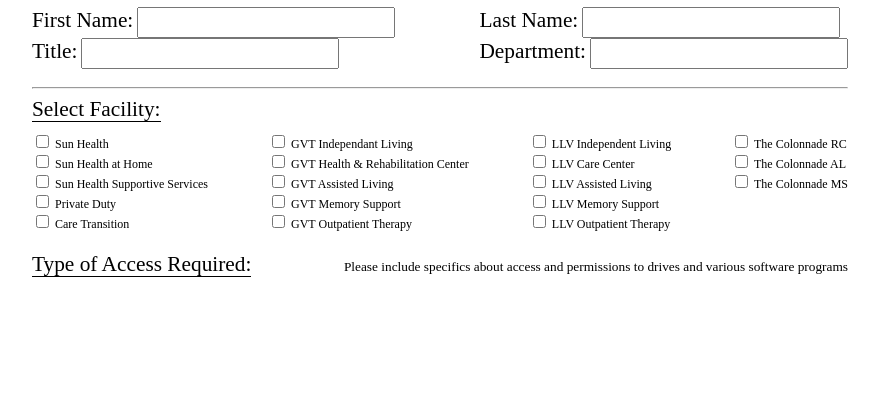
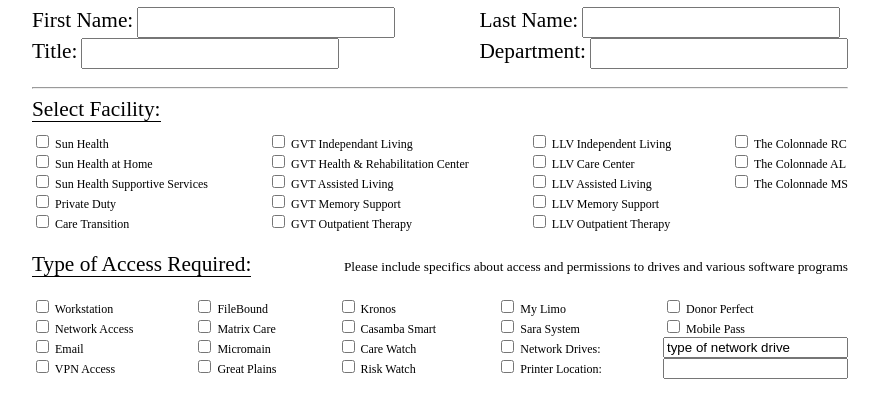
Before and after one commit to RichardNesbitt/sun_health, a plain HTML site: page index.html in a window 1280 px wide. Shown: the part 217-634 px from the top of the page, without its empty margins (6-885 px from the left). Drawn offline with Linux system fonts and the light colour scheme.

Commit message:
3rd update

```diff
--- a/index.html
+++ b/index.html
@@ -9,7 +9,7 @@
 <body>
 
 
-    <!-- form starts here -->
+<!-- --------------------------------- form starts here -------------------------------------------------->
 
 <main id="computer-reqest-form" style="width: 8.5in; height: 11in; padding: 10px 30px;">
     <div class="heading" style="display:flex; justify-content: center;">
@@ -225,7 +225,7 @@
         </div>
 </div>
 
-
+<!-- TITLE Type of Access -->
 <div class="title type-of-access" style="display:flex; justify-content: space-between; align-items:baseline; padding: 10px 0;">
     <div>
     <span style="font-size: 16pt; border-bottom: 1px solid black">
@@ -236,7 +236,131 @@
         Please include specifics about access and permissions to drives and various software programs
     </div>
 </div>
+<!-- Select Group Type of Access -->
+<div class="row04 select_group_type_of_access" style="display:flex; justify-content: space-between; padding: 10px 0; font-size:9pt;">
+    <div class="col01">
+        <div>
+            <input type="checkbox" id="workstation">
+            <label for="workstation">Workstation</label>
+        </div>
 
+        <div>
+            <input type="checkbox" id="network_access">
+            <label for="network_access">Network Access</label>
+        </div>
+
+        <div>
+            <input type="checkbox" id="email">
+            <label for="email">Email</label>
+        </div>
+
+        <div>
+            <input type="checkbox" id="vpn">
+            <label for="vpn">VPN Access</label>
+        </div>
+        <!-- *TODO - I think I will seperate this div into its on row -->
+        <!-- <div>
+            <input type="checkbox" id="care_transition">
+            <label for="care_transition">Care Transition</label>
+        </div>   -->
+    </div>
+
+
+    <div class="col02" >
+
+            <div>
+                <input type="checkbox" id="file_bound">
+                <label for="file_bound">FileBound</label>
+            </div>
+
+            <div>
+                <input type="checkbox" id="matrix_care">
+                <label for="matrix_care">Matrix Care</label>
+            </div>
+
+            <div>
+                <input type="checkbox" id="micromain">
+                <label for="micromain">Micromain</label>
+            </div>
+
+            <div>
+                <input type="checkbox" id="great_plains">
+                <label for="great_plains">Great Plains</label>
+            </div>
+
+    </div>
+
+
+    <div class="col03" >
+
+        <div>
+            <input type="checkbox" id="kronos">
+            <label for="kronos">Kronos</label>
+        </div>
+
+        <div>
+            <input type="checkbox" id="casamba_smart">
+            <label for="casamba_smart">Casamba Smart</label>
+        </div>
+
+        <div>
+            <input type="checkbox" id="care_watch">
+            <label for="care_watch">Care Watch</label>
+        </div>
+
+        <div>
+            <input type="checkbox" id="risk_watch">
+            <label for="risk_watch">Risk Watch</label>
+        </div>
+
+    </div>
+
+    <div class="col04" >
+
+        <div>
+            <input type="checkbox" id="my_limo">
+            <label for="my_limo">My Limo</label>
+        </div>
+
+        <div>
+            <input type="checkbox" id="sara_system">
+            <label for="sara_system">Sara System</label>
+        </div>
+
+        <div>
+            <input type="checkbox" id="network_drives">
+            <label for="network_drives">Network Drives:</label>
+        </div>
+
+        <div>
+            <input type="checkbox" id="printer_location">
+            <label for="printer_location">Printer Location:</label>
+        </div>
+
+    </div>
+
+    <div class="col05" >
+
+        <div>
+            <input type="checkbox" id="donor_perfect">
+            <label for="donor_perfect">Donor Perfect</label>
+        </div>
+
+        <div>
+            <input type="checkbox" id="mobile_pass">
+            <label for="mobile_pass">Mobile Pass</label>
+        </div>
+
+        <div>
+            <input type="text" id="type_network_drive" value="type of network drive">
+        </div>
+
+        <div>
+            <input type="select" id="printer_location">
+        </div>
+
+    </div>
+</div>
 
 
 
```
Lines whose indentation alone changed are shown as unchanged.
